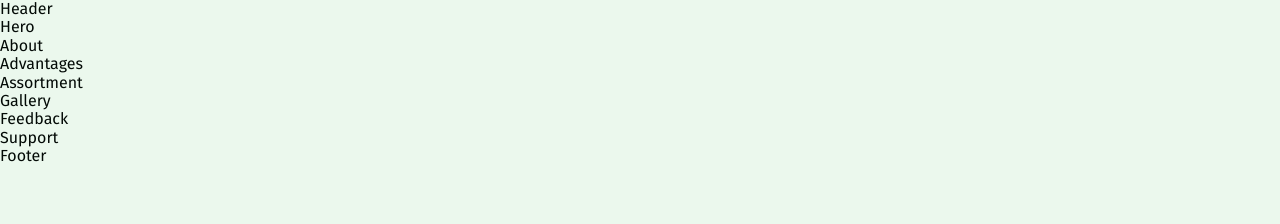
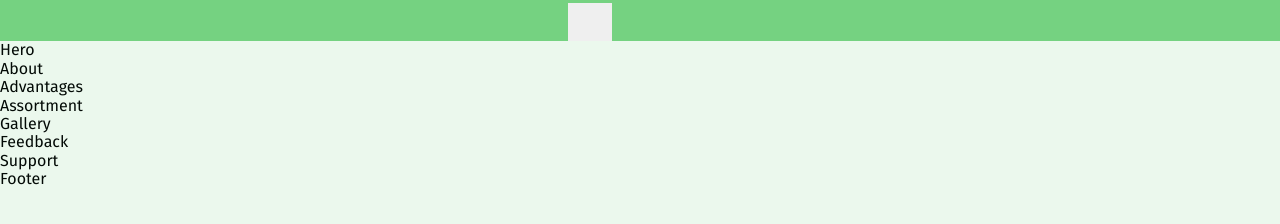
Before and after one commit to N-Bushak/ecotote-project-05, a plain HTML site: page index.html in a window 1280 px wide. Drawn offline with nearby package versions, Linux system fonts and the light colour scheme.

Commit message:
Deploying to gh-pages from @ N-Bushak/ecotote-project-05@58cc8633e8ae90d40323ef6f7cb95f08431e17a2 🚀

```diff
--- a/assets/index-D_BB9Ef2.css
+++ /dev/null
@@ -1 +0,0 @@
-ul,ol{list-style-type:none;margin:0;padding:0}h1,h2,h3,h4,h5,h6,p{margin:0}a{text-decoration:none}img{display:block;max-width:100%;height:auto}button{cursor:pointer;border:none}body{font-family:Fira Sans,sans-serif;color:#030a06;background-color:#ebf8ed}.container{max-width:320px;padding:0 16px;margin:0 auto}@media only screen and (min-width: 768px){.container{max-width:768px;padding-left:32px;padding-right:32px}}@media only screen and (min-width: 1440px){.container{max-width:1440px;padding-left:64px;padding-right:64px}}
--- /dev/null
+++ b/assets/index-si2_egBE.css
@@ -0,0 +1 @@
+ul,ol{list-style-type:none;margin:0;padding:0}h1,h2,h3,h4,h5,h6,p{margin:0}a{text-decoration:none}img{display:block;max-width:100%;height:auto}button{cursor:pointer;border:none}body{font-family:Fira Sans,sans-serif;color:#030a06;background-color:#ebf8ed}.container{max-width:320px;padding:0 16px;margin:0 auto}@media only screen and (min-width: 768px){.container{max-width:768px;padding-left:32px;padding-right:32px}}@media only screen and (min-width: 1440px){.container{max-width:1440px;padding-left:64px;padding-right:64px}}.header{background-color:#75d281}.header-container{width:320px;margin:0 auto}
--- a/index.html
+++ b/index.html
@@ -19,10 +19,31 @@
      <link href="https://fonts.googleapis.com/css2?family=Comfortaa:wght@700&family=Fira+Sans:wght@400;600&display=swap" rel="stylesheet">
 
     <script type="module" crossorigin src="/ecotote-project-05/index.js"></script>
-    <link rel="stylesheet" crossorigin href="/ecotote-project-05/assets/index-D_BB9Ef2.css">
+    <link rel="stylesheet" crossorigin href="/ecotote-project-05/assets/index-si2_egBE.css">
   </head>
   <body>
-    <header>Header</header>
+    <header class="header">
+    <div class="header-container">
+<a class="header-logo-link" href="../index.html">
+    <svg class="header-logo-icon" width="84" height="36">
+        <use href="../img/icons.svg#icon-Company-Logo"></use>
+    </svg>
+</a>
+
+<button class="menu-open-btb">
+    <svg class="menu-icons" width="32" height="32">
+        <use href="../img/icons.svg#icon-menu">
+        </use>
+    </svg>
+</button>
+</div>
+
+
+
+
+
+
+</header>
 
     <main>
       <section>Hero</section>
```
